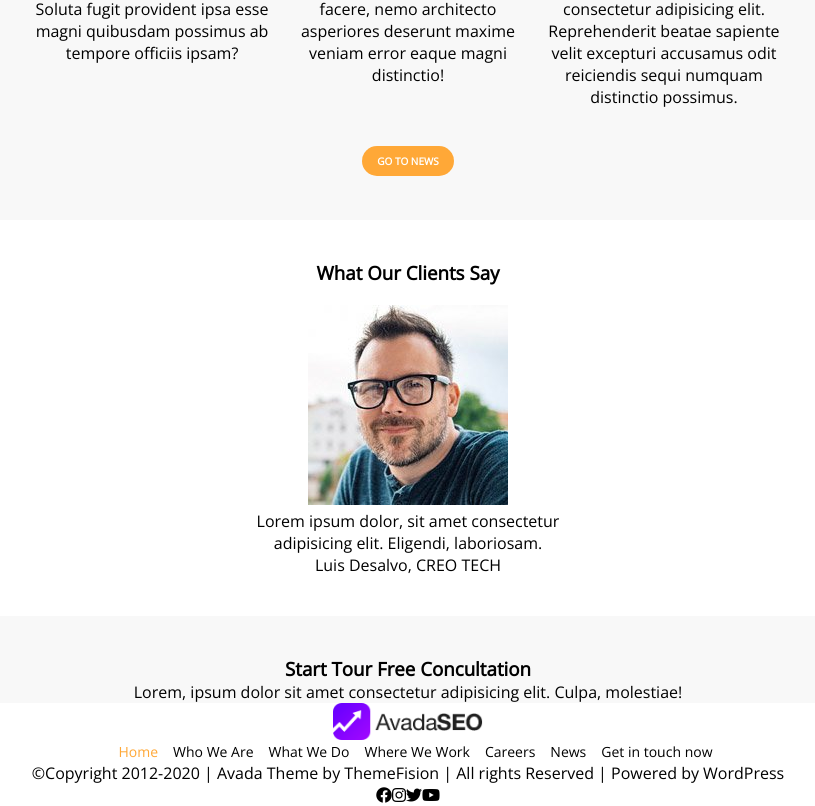
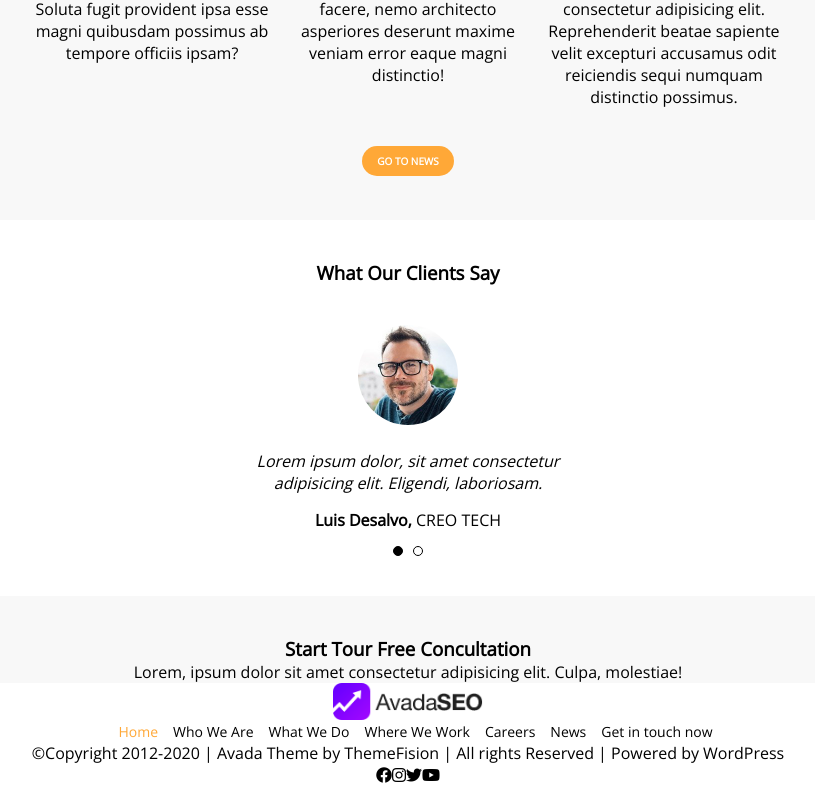
Before and after one commit to nicolofossati/proj-html-vuejs, a Vue app: page / in a window 1280 px wide. Shown: the part 3657-4463 px from the top of the page, without its empty margins (232-1047 px from the left). Built offline with nearby package versions, Linux system fonts and the light colour scheme.

Commit message:
Our client section finita

```diff
--- a/src/components/PageMain.vue
+++ b/src/components/PageMain.vue
@@ -117,7 +117,11 @@
                     <img src="../img/testimonials-2.jpg" alt="">
                     <span class="review">Lorem ipsum dolor, sit amet consectetur adipisicing elit. Eligendi,
                         laboriosam.</span>
-                    <span><span>Luis Desalvo, </span>CREO TECH</span>
+                    <span class="testimonial-company"><span class="testimonial">Luis Desalvo, </span>CREO TECH</span>
+                    <div class="dots">
+                        <span class="dot selected-dot"></span>
+                        <span class="dot"></span>
+                    </div>
                 </div>
                 <div class="card-container">
                     <div class="card"></div>
@@ -239,9 +243,52 @@ import Card from './Card.vue';
     }
 
     .reviews {
-        .review {
-            display: block;
+
+        .section-info {
+            img {
+                width: 100px;
+                border-radius: 50%;
+                margin: 20px 0;
+            }
+
+            .review {
+                display: block;
+                font-style: italic;
+            }
+
+            .testimonial-company {
+                display: block;
+                padding: 15px 0;
+
+                .testimonial {
+                    font-weight: 900;
+                }
+            }
+
+
+            .dots {
+                display: flex;
+                justify-content: space-between;
+                width: 30px;
+                margin: auto;
+
+                .dot {
+                    display: inline-block;
+                    padding: 2px;
+                    border: 1px solid black;
+                    width: 10px;
+                    height: 10px;
+                    border-radius: 50%;
+                }
+
+                .selected-dot {
+                    background-color: black;
+                }
+
+            }
         }
+
+
     }
 
     .button-container {
```
